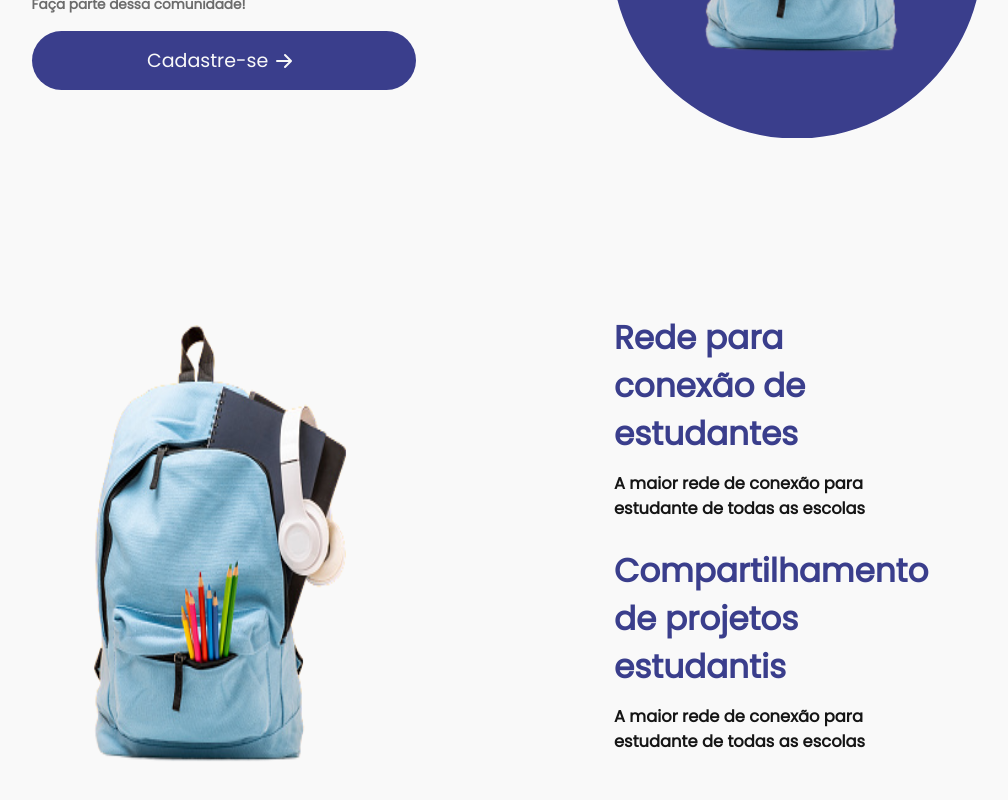
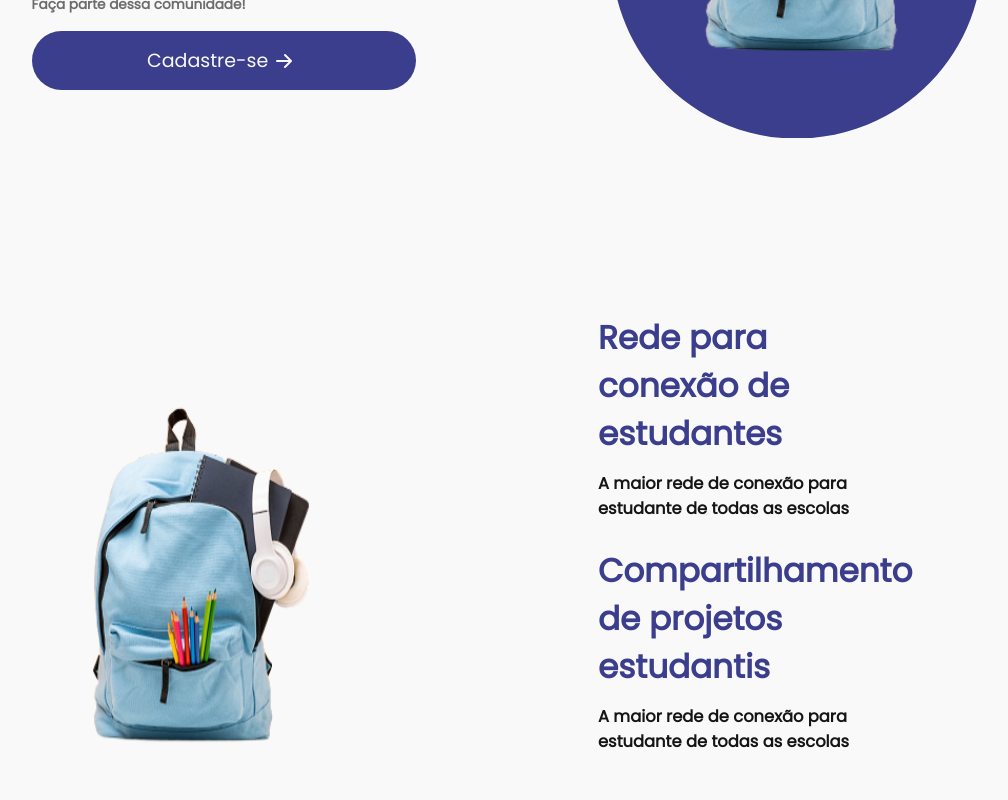
Before and after one commit to Sinqly/Website, a Next.js app: page / in a window 1280 px wide. Shown: the part 516-1316 px from the top of the page, without its empty margins (122-1130 px from the left). Built offline with nearby package versions, Linux system fonts and the light colour scheme.

Commit message:
feat: Finishing Index Refactor

```diff
--- a/src/styles/pages/Index.ts
+++ b/src/styles/pages/Index.ts
@@ -117,7 +117,6 @@ export const SignUpButton = styled.button`
   }
 `
 
-
 export const SocialContainer = styled.div`
   width: 100%;
   min-height: 500px;
@@ -127,6 +126,11 @@ export const SocialContainer = styled.div`
   align-items: center;
   justify-content: space-around;
   background-color: rgba(255, 255, 255, 0);
+
+  @media screen and (max-width: 992px){
+    margin-top: 5rem;
+    flex-direction: column-reverse;
+  }
 `
 
 export const SocialSvgContainer = styled.div`
@@ -135,6 +139,24 @@ export const SocialSvgContainer = styled.div`
   display: flex;
   align-items: center;
   justify-content: center;
+
+  @media screen and (max-width: 1600px) {
+    margin-top: 5rem;
+    min-width: 30%;
+    max-width: 30%;
+  }
+
+  @media screen and (max-width: 992px) {
+    min-width: 60%;
+    max-width: 60%;
+    align-items: center;
+    justify-content: center;
+  }
+
+  @media screen and (max-width: 768px) {
+    min-width: 70%;
+    max-width: 70%;
+  }
 `
 
 export const SocialRightCol = styled.div`
```
Also changed, not shown: src/assets/Images/Index/Social.svg.
